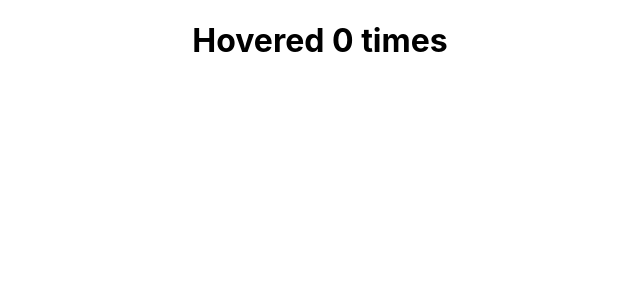
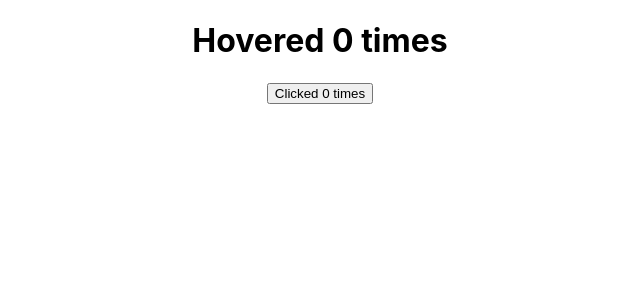
Before and after one commit to sadanmian/react_learn, a React (Create React App) app in the folder hello-world/: page / in a window 1280 px wide. Shown: the top 300 px of the page, without its empty margins (320-960 px from the left). Built offline with nearby package versions, Linux system fonts and the light colour scheme.

Commit message:
Higher Order Components (Part 2)

```diff
--- a/hello-world/src/App.js
+++ b/hello-world/src/App.js
@@ -34,7 +34,7 @@ function App() {
   return (
     <div className="App">
       <HoverCounter />
-      {/* <ClickCounter /> */}
+      <ClickCounter />
       {/* <ErrorBoundary>
         <Hero heroName={"Batman"} />
       </ErrorBoundary>
--- a/hello-world/src/components/ClickCounter.js
+++ b/hello-world/src/components/ClickCounter.js
@@ -1,26 +1,15 @@
 import React, { Component } from "react";
+import withCounter from "./WithCounter";
 
 class ClickCounter extends Component {
-  constructor(props) {
-    super(props);
-
-    this.state = {
-      count: 0,
-    };
-  }
-  incrementCount = () => {
-    this.setState((prevState) => {
-      return { count: prevState.count + 1 };
-    });
-  };
   render() {
-    const { count } = this.state;
+    const { count, incrementCount } = this.props;
     return (
       <div>
-        <button onClick={this.incrementCount}>Clicked {count} times</button>
+        <button onClick={incrementCount}>Clicked {count} times</button>
       </div>
     );
   }
 }
 
-export default ClickCounter;
+export default withCounter(ClickCounter);
--- a/hello-world/src/components/HoverCounter.js
+++ b/hello-world/src/components/HoverCounter.js
@@ -1,26 +1,15 @@
 import React, { Component } from "react";
+import withCounter from "./WithCounter";
 
 class HoverCounter extends Component {
-  constructor(props) {
-    super(props);
-
-    this.state = {
-      count: 0,
-    };
-  }
-  incrementCount = () => {
-    this.setState((prevState) => {
-      return { count: prevState.count + 1 };
-    });
-  };
   render() {
-    const { count } = this.state;
+    const { count, incrementCount } = this.props;
     return (
       <div>
-        <h1 onMouseOver={this.incrementCount}>Hovered {count} times</h1>
+        <h1 onMouseOver={incrementCount}>Hovered {count} times</h1>
       </div>
     );
   }
 }
 
-export default HoverCounter;
+export default withCounter(HoverCounter);
--- /dev/null
+++ b/hello-world/src/components/WithCounter.js
@@ -0,0 +1,29 @@
+import React from "react";
+
+const withCounter = (WrapperComponent) => {
+  class WithCounter extends React.Component {
+    constructor(props) {
+      super(props);
+
+      this.state = {
+        count: 0,
+      };
+    }
+    incrementCount = () => {
+      this.setState((prevState) => {
+        return { count: prevState.count + 1 };
+      });
+    };
+    render() {
+      return (
+        <WrapperComponent
+          count={this.state.count}
+          incrementCount={this.incrementCount}
+        />
+      );
+    }
+  }
+  return WithCounter;
+};
+
+export default withCounter;
```
